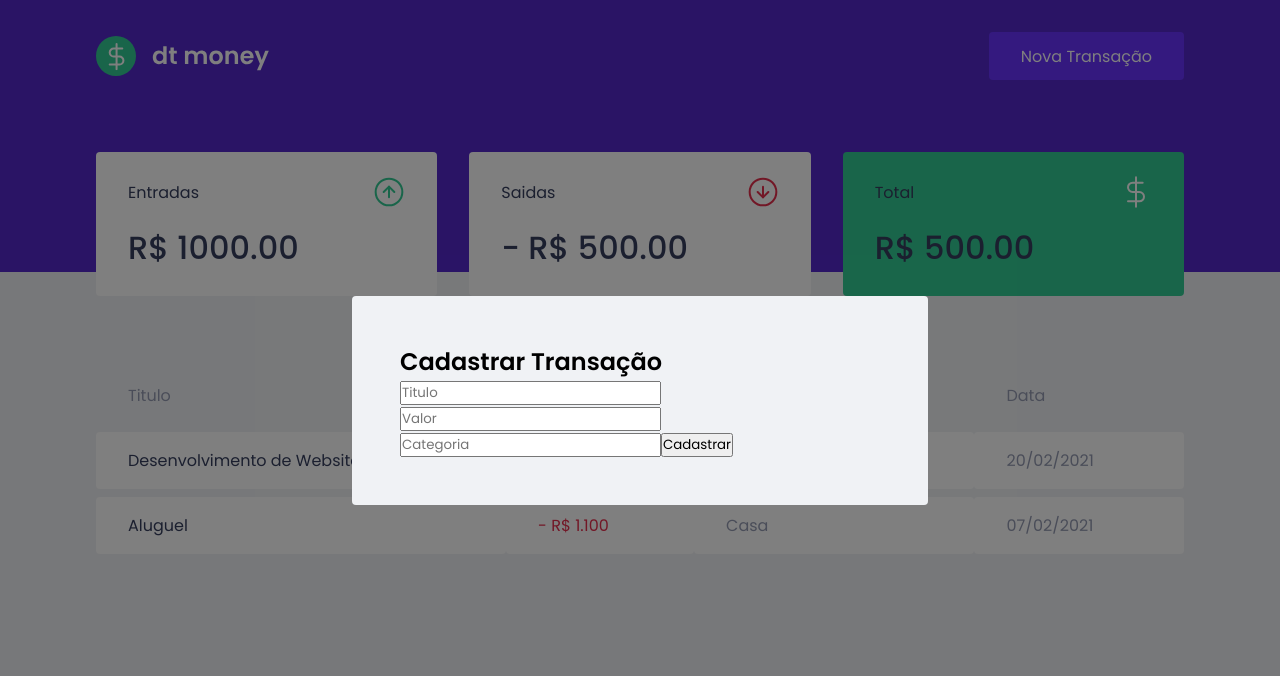
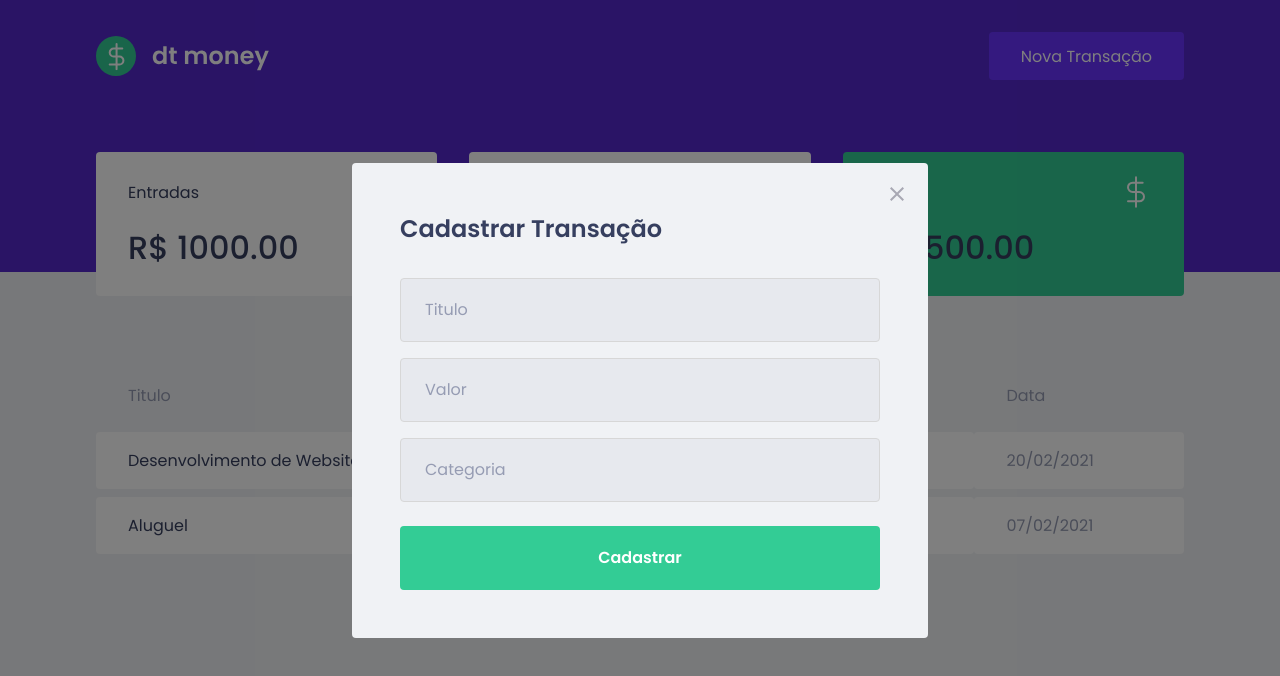
Before and after one commit to vits56/dtmoney, a React (Create React App) app: page / in a window 1280 px wide. Both pictures are taken after a click on the button "Nova Transação". Shown: the top 676 px of the page. Built offline with nearby package versions, Linux system fonts and the light colour scheme; no server answers; what miragejs would draw is missing.

Commit message:
modal estilizado

```diff
--- a/src/components/NewTransactionModal/index.tsx
+++ b/src/components/NewTransactionModal/index.tsx
@@ -1,4 +1,5 @@
 import Modal from 'react-modal';
+import closeImg from '../../assets/close.svg'
 import { Container } from './styles';
 
 interface NewTransactionModalProps {
@@ -14,6 +15,13 @@
       overlayClassName='react-modal-overlay'
       className='react-modal-content'
     >
+      <button
+        type="button"
+        onClick={onRequestClose}
+        className="react-modal-close">
+        <img src={closeImg} alt="Fechar Modal" />
+      </button>
+
       <Container>
         <h2>Cadastrar Transação</h2>
 
--- a/src/components/NewTransactionModal/styles.ts
+++ b/src/components/NewTransactionModal/styles.ts
@@ -1,3 +1,52 @@
 import styled from "styled-components";
 
-export const Container = styled.div``;
+export const Container = styled.form`
+  h2 {
+    color: var(--text-title);
+    font-size: 1.5rem;
+    margin-bottom: 2rem;
+  }
+
+  input {
+    width: 100%;
+    padding: 0 1.5rem;
+    height: 4rem;
+    border-radius: 0.25rem;
+
+    border: 1px solid #d7d7d7;
+    background: #e7e9ee;
+
+    font-weight: 400;
+    font-size: 1rem;
+
+    &::placeholder {
+      color: var(--text-body)
+    }
+
+    & + input {
+      margin-top: 1rem;
+    }
+  }
+
+  button[type="submit"] {
+    width: 100%;
+    padding: 0 1.5rem;
+    height: 4rem;
+
+    background: var(--green);
+    color: #fff;
+    border-radius: 0.25rem;
+    border: 0;
+    font-size: 1rem;
+    margin-top: 1.5rem;
+    font-weight: 600;
+
+    transition: filter 0.2s;
+
+    &:hover {
+      filter: brightness(0.9);
+    }
+
+  }
+
+`;
--- a/src/styles/global.ts
+++ b/src/styles/global.ts
@@ -82,4 +82,19 @@
     border-radius: 0.25rem;
   }
 
+  .react-modal-close {
+    position: absolute;
+    right: 1.5rem;
+    top: 1.5rem;
+    border: 0;
+    background: transparent;
+
+    transition: filter 0.2s;
+
+    &:hover {
+      filter: brightness(0.8);
+    }
+
+  }
+
 `;
```
